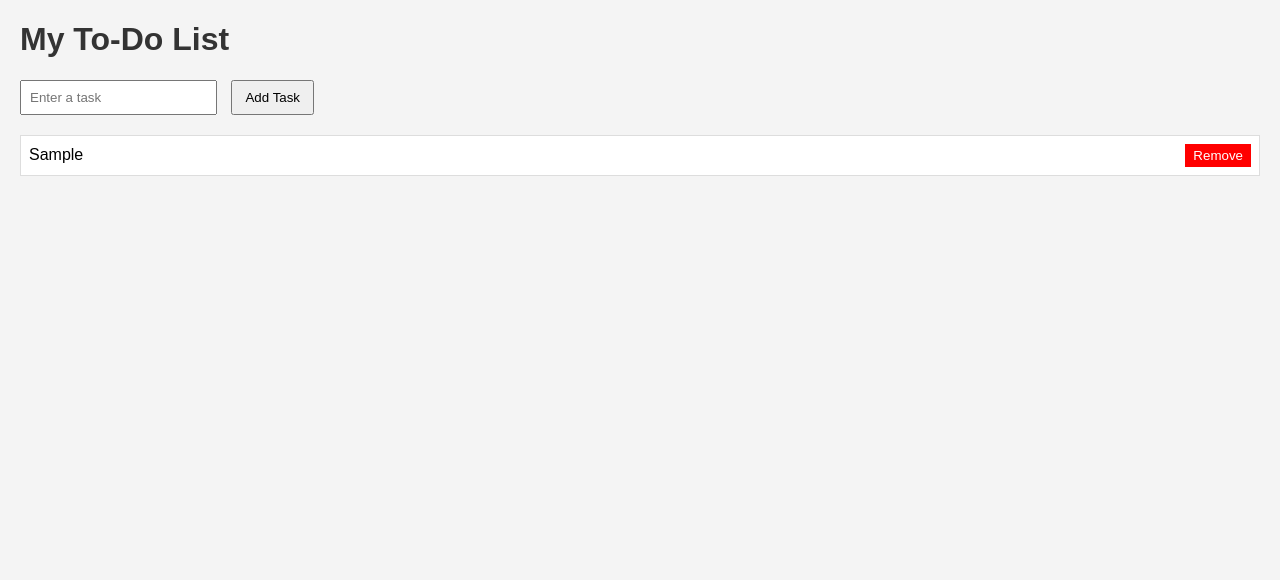
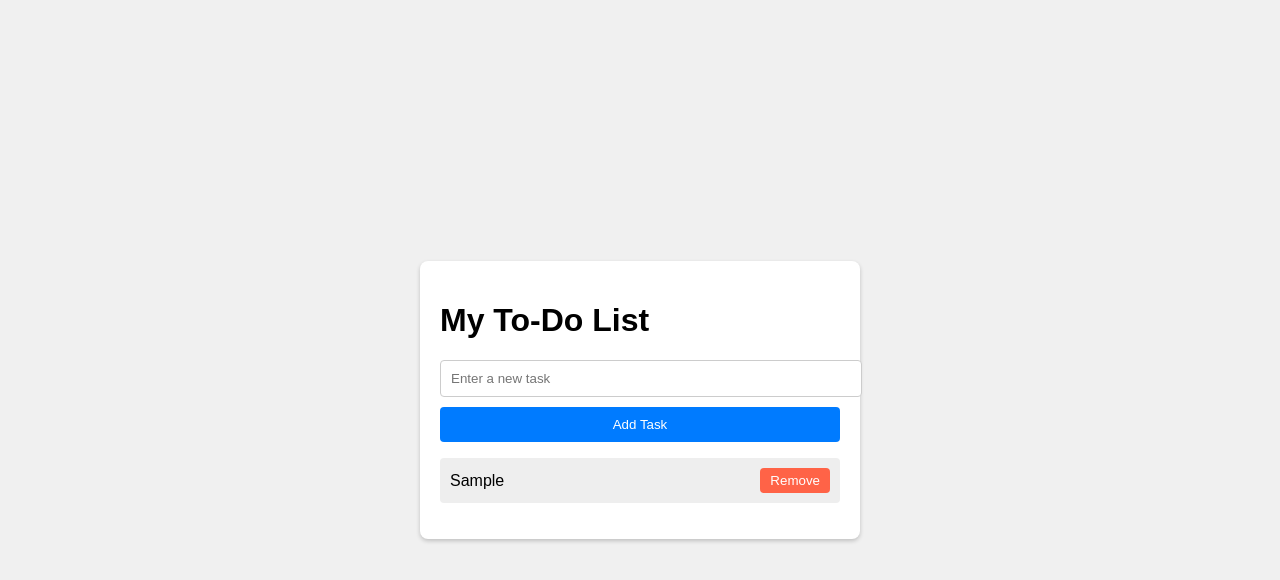
Before and after one commit to Farrouqsanni/alx_html_css, a plain HTML site: page index.html in a window 1280 px wide. Both pictures are taken after typing "Sample" into the empty fields and a click on the button "Add Task". Drawn offline with Linux system fonts and the light colour scheme.

Commit message:
Rebuild To-Do List with fully compliant implementation

```diff
--- a/index.html
+++ b/index.html
@@ -1,17 +1,19 @@
 <!DOCTYPE html>
 <html lang="en">
 <head>
-  <meta charset="UTF-8">
-  <meta name="viewport" content="width=device-width, initial-scale=1.0">
-  <title>To-Do List</title>
-  <link rel="stylesheet" href="styles.css">
+    <meta charset="UTF-8">
+    <title>To-Do List Application</title>
+    <link rel="stylesheet" href="styles.css">
 </head>
 <body>
-  <h1>My To-Do List</h1>
-  <input type="text" id="task-input" placeholder="Enter a task">
-  <button id="addButton">Add Task</button>
-  <ul id="task-list"></ul>
-
-  <script src="script.js"></script>
+    <div id="todo-app">
+        <h1>My To-Do List</h1>
+        <input type="text" id="task-input" placeholder="Enter a new task">
+        <button id="add-task-btn">Add Task</button>
+        <ul id="task-list">
+            <!-- Tasks will be listed here -->
+        </ul>
+    </div>
+    <script src="script.js"></script>
 </body>
 </html>
--- a/script.js
+++ b/script.js
@@ -1,8 +1,11 @@
+// Ensure the DOM is fully loaded before running code
 document.addEventListener("DOMContentLoaded", function () {
+    // Select DOM elements
     const taskInput = document.getElementById("task-input");
-    const addButton = document.getElementById("addButton");
+    const addButton = document.getElementById("add-task-btn");
     const taskList = document.getElementById("task-list");
 
+    // Function to add a new task
     function addTask() {
         const taskText = taskInput.value.trim();
 
@@ -11,23 +14,31 @@ document.addEventListener("DOMContentLoaded", function () {
             return;
         }
 
+        // Create list item
         const li = document.createElement("li");
         li.textContent = taskText;
 
+        // Create remove button
         const removeButton = document.createElement("button");
         removeButton.textContent = "Remove";
         removeButton.className = "remove-btn";
 
+        // Add remove functionality (using onclick as required)
         removeButton.onclick = function () {
             taskList.removeChild(li);
         };
 
+        // Append remove button to li
         li.appendChild(removeButton);
+
+        // Append li to task list
         taskList.appendChild(li);
 
+        // Clear input field
         taskInput.value = "";
     }
 
+    // Event listeners
     addButton.addEventListener("click", addTask);
 
     taskInput.addEventListener("keypress", function (event) {
@@ -35,4 +46,7 @@ document.addEventListener("DOMContentLoaded", function () {
             addTask();
         }
     });
+
+    // Invoke addTask on DOMContentLoaded (as per spec)
+    addTask();
 });
--- a/styles.css
+++ b/styles.css
@@ -1,44 +1,68 @@
 body {
     font-family: Arial, sans-serif;
-  margin: 20px;
-  background: #f4f4f4;
+    background-color: #f0f0f0;
+    display: flex;
+    justify-content: center;
+    align-items: center;
+    height: 100vh;
+    margin: 0;
 }
 
-h1 {
-  color: #333;
+#todo-app {
+    width: 100%;
+    max-width: 400px;
+    background: #fff;
+    padding: 20px;
+    border-radius: 8px;
+    box-shadow: 0 2px 4px rgba(0,0,0,0.2);
 }
 
 #task-input {
-  padding: 8px;
-  margin-right: 10px;
+    width: 100%;
+    padding: 10px;
+    margin-bottom: 10px;
+    border: 1px solid #ccc;
+    border-radius: 4px;
 }
 
-#addButton {
-  padding: 8px 12px;
+#add-task-btn {
+    width: 100%;
+    padding: 10px;
+    background-color: #007bff;
+    color: white;
+    border: none;
+    border-radius: 4px;
     cursor: pointer;
 }
 
+#add-task-btn:hover {
+    background-color: #0056b3;
+}
+
 ul {
-  margin-top: 20px;
     list-style-type: none;
     padding: 0;
 }
 
 li {
-  margin: 8px 0;
-  padding: 8px;
-  background: #fff;
-  border: 1px solid #ddd;
+    background-color: #eeeeee;
+    margin-top: 8px;
+    padding: 10px;
+    border-radius: 4px;
     display: flex;
     justify-content: space-between;
     align-items: center;
 }
 
 .remove-btn {
-  margin-left: 10px;
-  padding: 4px 8px;
-  background: red;
+    cursor: pointer;
+    background-color: #ff6347;
     color: white;
     border: none;
-  cursor: pointer;
+    border-radius: 4px;
+    padding: 5px 10px;
 }
+
+.remove-btn:hover {
+    background-color: #d9534f;
+}
```
Lines whose indentation alone changed are shown as unchanged.
